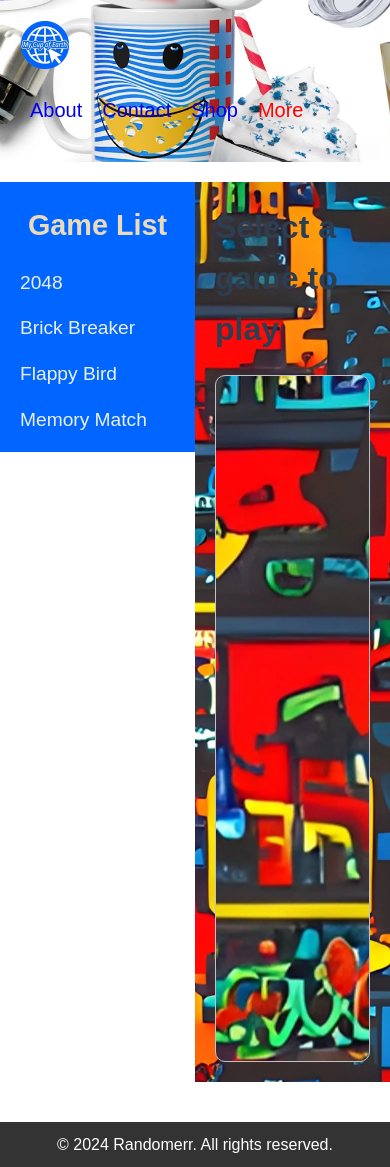
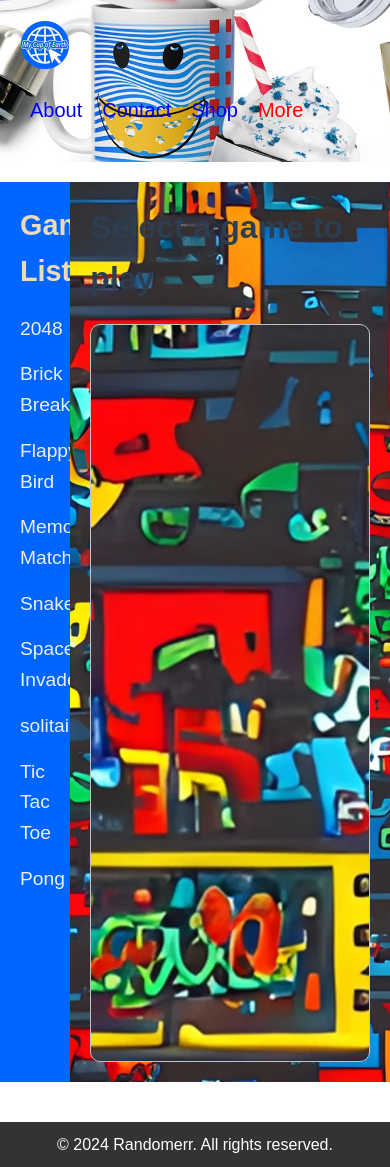
Before and after one commit to m-cochran/Randomerr, a Jekyll site: the page built from arcade.md, in a window 390 px wide. Built offline with Jekyll 4.4.1, drawn with Linux system fonts in a browser that asks for light colours; some of the changed lines change nothing that is shown.

Commit message:
Update arcade.md

```diff
--- a/arcade.md
+++ b/arcade.md
@@ -54,7 +54,7 @@ permalink: /arcade/
   padding: 20px;
   background-color: #06f;
   color: #ecf0f1;
-  overflow-y: auto;
+  overflow-y: scroll;
 }
 
 .sidebar h2 {
@@ -125,13 +125,6 @@ permalink: /arcade/
   display: none;
 }
 
-@media (max-width: 768px) {
-  .sidebar {
-    width: 100%;
-    height: 30vh;
-    overflow-y: hidden;
-  }
-
   .game-display {
     width: 100%;
   }
```
